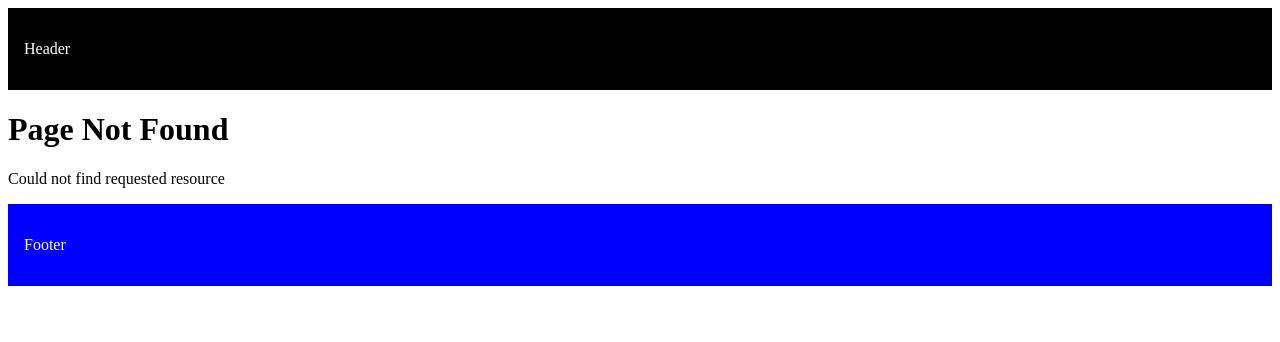
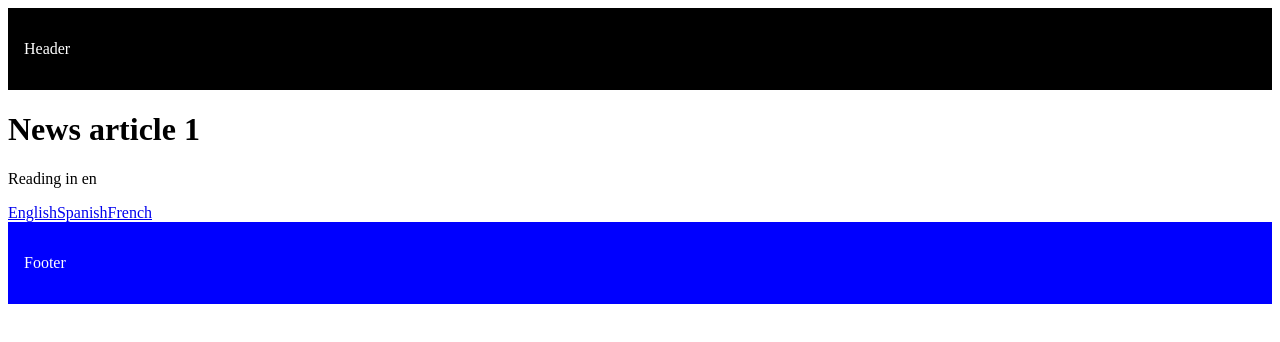
Before and after one commit to Paulosouzx/nextJsCurse, a Next.js app: page /articles/1 in a window 1280 px wide. Before the commit this address had no page. Shown: the top 342 px of the page. Built offline with nearby package versions, Linux system fonts and the light colour scheme.

Commit message:
Learning about searchParams (query)

```diff
--- /dev/null
+++ b/src/app/articles/[articlesId]/page.tsx
@@ -0,0 +1,24 @@
+import Link from "next/link";
+import { use } from "react";
+
+export default function NewsArticle({
+    params,
+    searchParams
+}: {
+    params: Promise<{ articlesId: string }>;
+    searchParams: Promise<{ lang?: "en" | "es" | "fr" }>;
+}) {
+    const { articlesId } = use(params);
+    const { lang = "en" } = use(searchParams);
+    return (
+        <div>
+            <h1>News article {articlesId}</h1>
+            <p>Reading in {lang}</p>
+            <div>
+                <Link href={`/articles/${articlesId}?lang=en`}>English</Link>
+                <Link href={`/articles/${articlesId}?lang=es`}>Spanish</Link>
+                <Link href={`/articles/${articlesId}?lang=fr`}>French</Link>
+            </div>
+        </div>
+    );
+}
--- a/src/app/page.tsx
+++ b/src/app/page.tsx
@@ -15,6 +15,7 @@ export default function Home() {
             >
                 Products
             </Link>
+            <Link href="/articles/123?lang=en">Another Language</Link>
         </>
     )
 }
```
